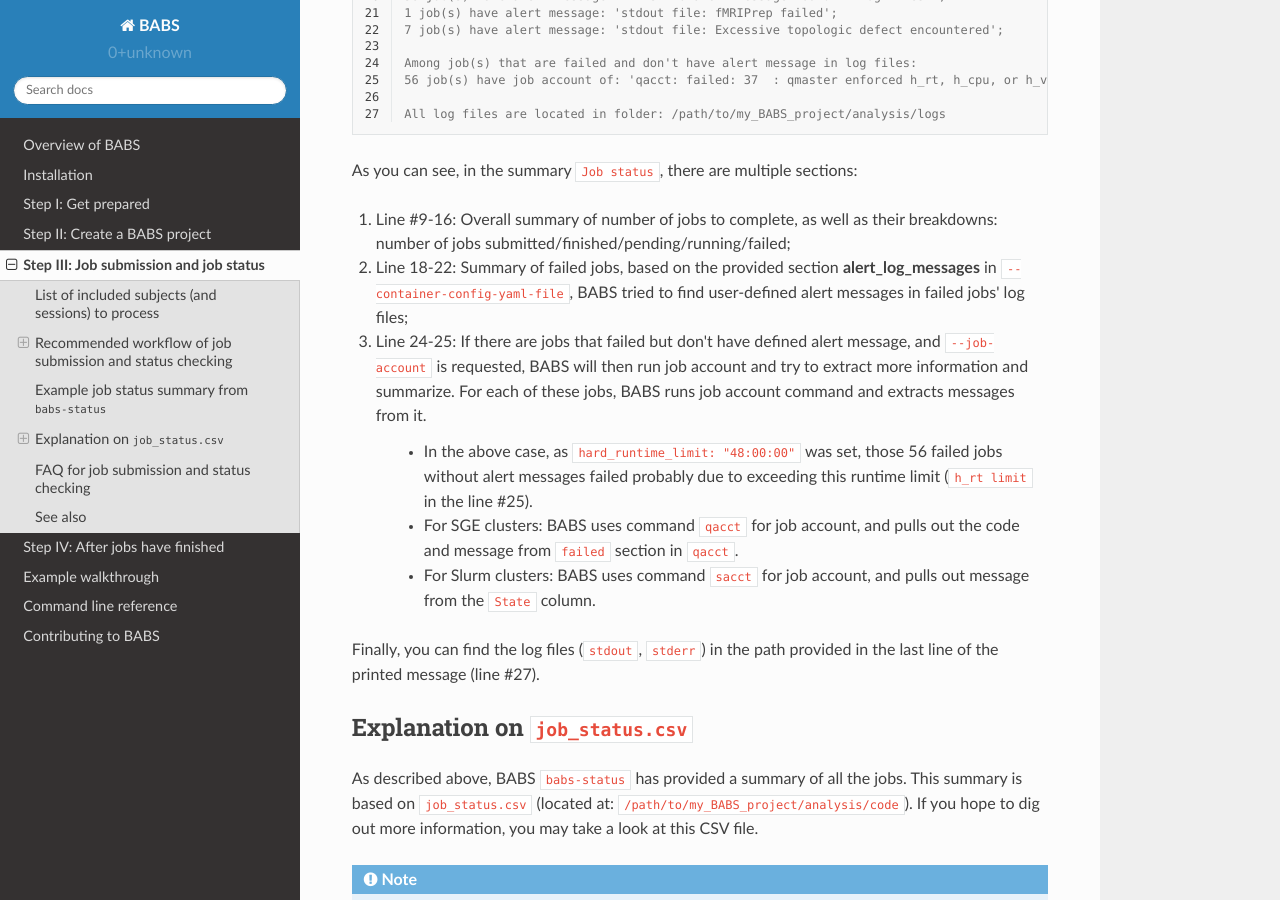
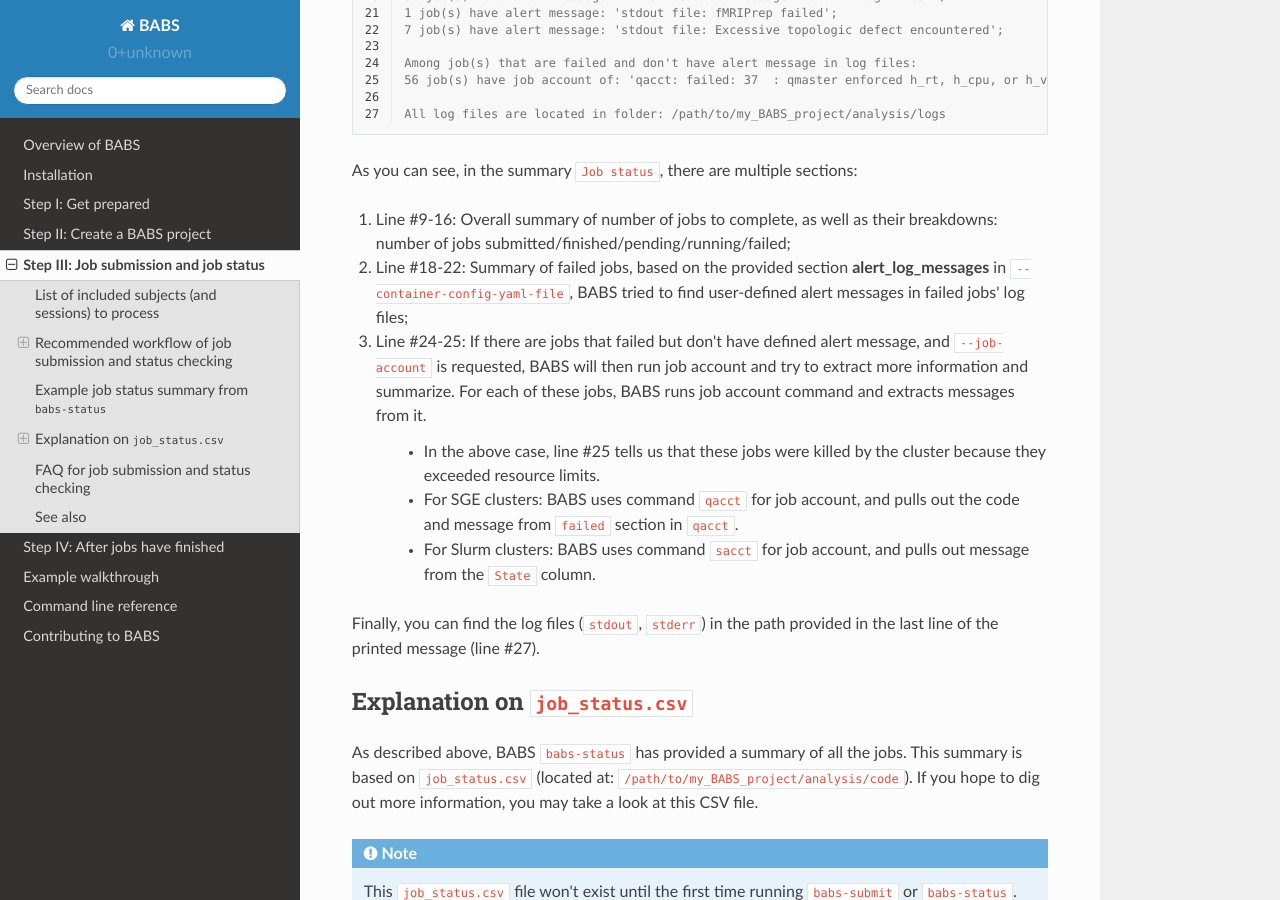
Before and after one commit to PennLINC/babs, a Sphinx documentation site: the page built from docs/source/jobs.rst, in a window 1280 px wide and 900 px high, scrolled down 3583 px. Built offline with Sphinx 7.4.7 and the Read the Docs theme 2.0.0, drawn with Linux system fonts in a browser that asks for light colours.

Commit message:
jobs.rst: not to over-interpret reasons for job failure

```diff
--- a/docs/source/jobs.rst
+++ b/docs/source/jobs.rst
@@ -180,16 +180,15 @@ As you can see, in the summary ``Job status``, there are multiple sections:
 
 #. Line #9-16: Overall summary of number of jobs to complete,
    as well as their breakdowns: number of jobs submitted/finished/pending/running/failed;
-#. Line 18-22: Summary of failed jobs, based on the provided section **alert_log_messages** in
+#. Line #18-22: Summary of failed jobs, based on the provided section **alert_log_messages** in
    ``--container-config-yaml-file``, BABS tried to find user-defined alert messages in failed jobs' log files;
-#. Line 24-25: If there are jobs that failed but don't have defined alert message,
+#. Line #24-25: If there are jobs that failed but don't have defined alert message,
    and ``--job-account`` is requested, BABS will then run job account
    and try to extract more information and summarize.
    For each of these jobs, BABS runs job account command and extracts messages from it.
 
-    * In the above case, as ``hard_runtime_limit: "48:00:00"`` was set,
-      those 56 failed jobs without alert messages failed probably due to exceeding this runtime limit
-      (``h_rt limit`` in the line #25).
+    * In the above case, line #25 tells us that these jobs were killed by the cluster
+      because they exceeded resource limits.
     * For SGE clusters: BABS uses command ``qacct`` for job account,
       and pulls out the code and message from ``failed`` section in ``qacct``.
     * For Slurm clusters: BABS uses command ``sacct`` for job account,
```
